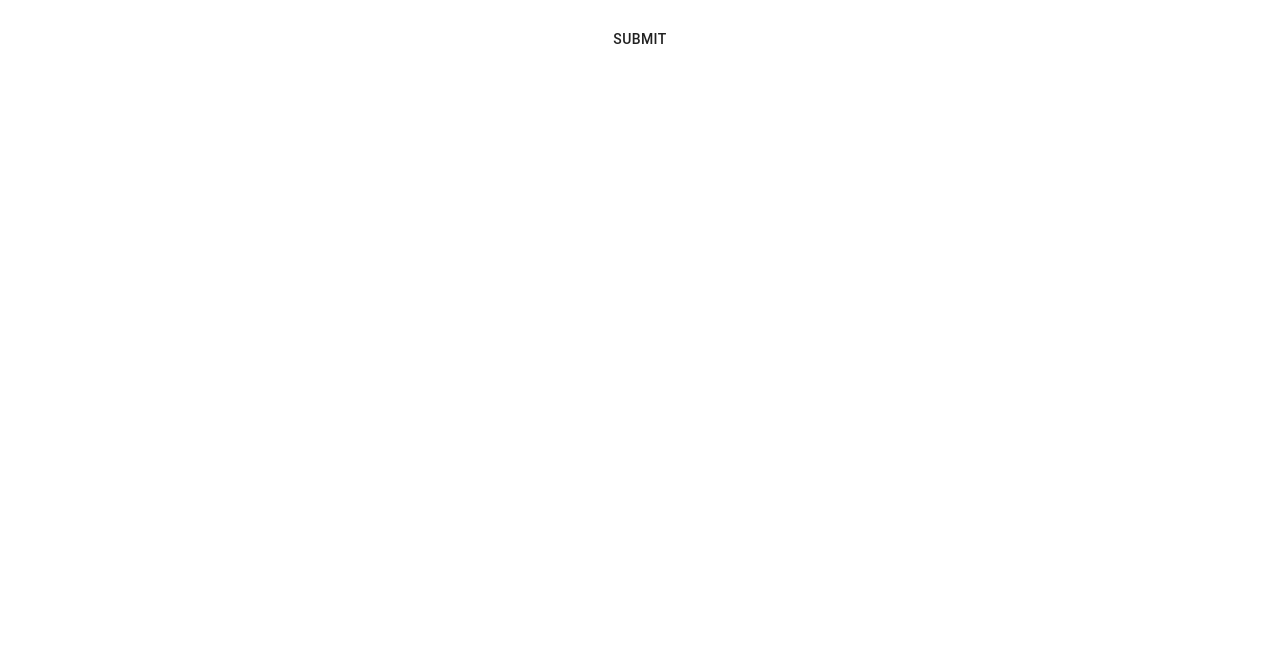
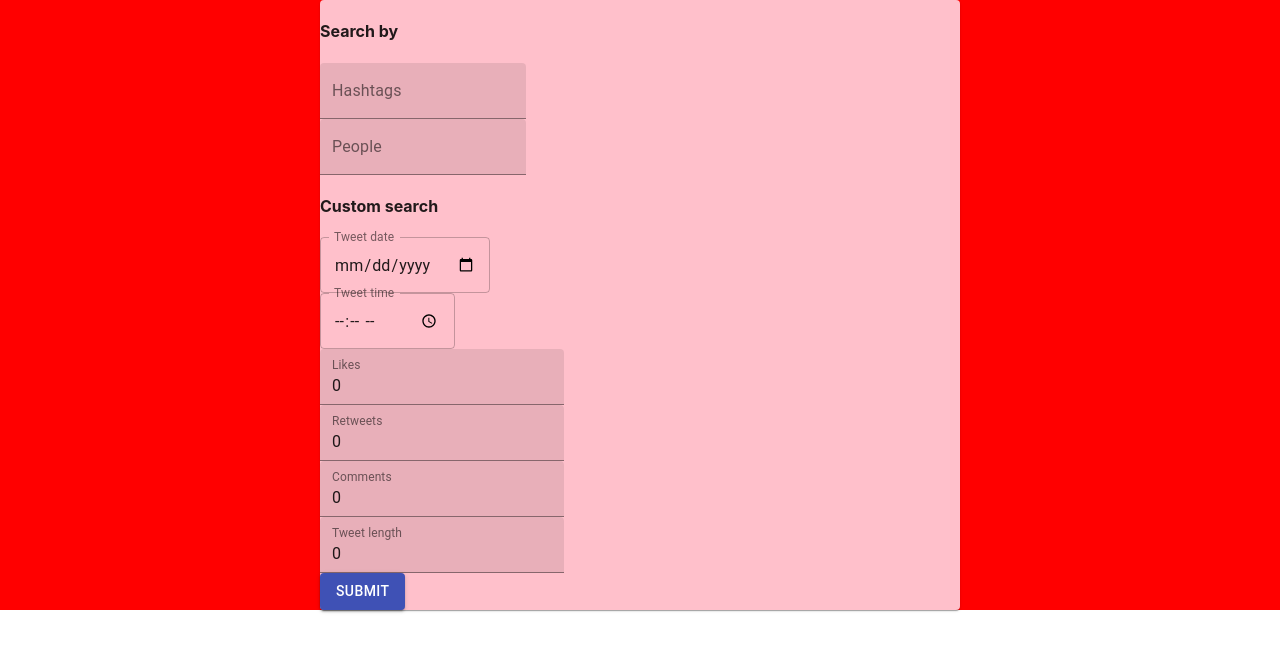
Before and after one commit to daveomri/twitter-metadata-reranking, a React (Create React App) app in the folder frontend/twimetaking/: page / in a window 1280 px wide. Shown: the top 652 px of the page. Built offline with nearby package versions, Linux system fonts and the light colour scheme; no server answers.

Commit message:
Almost finished the form

```diff
--- a/frontend/twimetaking/package.json
+++ b/frontend/twimetaking/package.json
@@ -7,6 +7,7 @@
     "@material-ui/core": "^4.11.2",
     "@material-ui/icons": "^4.11.2",
     "@material-ui/lab": "^4.0.0-alpha.58",
+    "@material-ui/pickers": "^3.2.7",
     "@material-ui/styles": "^4.11.4",
     "@testing-library/jest-dom": "^5.14.1",
     "@testing-library/react": "^11.2.7",
--- a/frontend/twimetaking/src/App.jsx
+++ b/frontend/twimetaking/src/App.jsx
@@ -1,22 +1,54 @@
-import React, { useState, useEffect } from 'react';
+/* eslint-disable no-unused-vars */
+import React, { useState } from 'react';
+import PropTypes from 'prop-types';
 
-import { Button } from '@material-ui/core';
-import './App.css';
+import { withStyles } from '@material-ui/core/styles';
 
-import TestPage from './components/TestPage';
+import { Grid } from '@material-ui/core';
 
-function App() {
-  const [initialState, setState] = useState([]);
+import SearchForm from './components/SearchForm';
+import Results from './components/Results';
 
-  useEffect(() => {
-    fetch('/api').then((response) => response.json().then((data) => {
-      setState(data);
-    }));
-  }, []);
+const styles = (theme) => ({
+  root: {
+    backgroundColor: 'red',
+  },
+});
+
+function App(props) {
+  const [state, setState] = useState(null);
+  const { classes } = props;
+
+  // useEffect(() => {
+  //   fetch('/api').then((response) => response.json().then((data) => {
+  //     setState(data);
+  //   }));
+  // }, []);
+
+  const handleSubmit = () => {};
 
   return (
-    <div className="App">
-      <TestPage data={initialState} />
+    <div className={classes.root}>
+      <Grid
+        container
+        justifyContent="center"
+        direction="column"
+        alignItems="center"
+      >
+        <Grid item xs={6}>
+          <SearchForm onSubmit={handleSubmit} />
+        </Grid>
+        <Grid item xs={6}>
+          {
+            state && (<Results data={state} />)
+          }
+        </Grid>
+      </Grid>
+    </div>
+  );
+}
+
+/**
       <Button
         onClick={async () => {
           const newData = {
@@ -41,8 +73,10 @@ function App() {
       >
         submit
       </Button>
-    </div>
-  );
-}
+ */
 
-export default App;
+App.propTypes = {
+  classes: PropTypes.objectOf(PropTypes.any).isRequired,
+};
+
+export default withStyles(styles)(App);
--- /dev/null
+++ b/frontend/twimetaking/src/components/Results.jsx
@@ -0,0 +1,29 @@
+/* eslint-disable no-unused-vars */
+/* eslint-disable react/jsx-curly-brace-presence */
+import React from 'react';
+import PropTypes from 'prop-types';
+
+import { withStyles } from '@material-ui/core/styles';
+
+import { Paper } from '@material-ui/core';
+
+const styles = (theme) => ({
+  root: {
+    width: '100%',
+  },
+});
+
+const Results = (props) => {
+  const { data } = props;
+  return (
+    <Paper>
+      {'this is somewhere where will the text lay'}
+    </Paper>
+  );
+};
+
+Results.propTypes = {
+  data: PropTypes.string.isRequired,
+};
+
+export default withStyles(styles)(Results);
--- /dev/null
+++ b/frontend/twimetaking/src/components/SearchForm.jsx
@@ -0,0 +1,185 @@
+/* eslint-disable react/jsx-props-no-spreading */
+/* eslint-disable react/jsx-tag-spacing */
+/* eslint-disable react/no-unused-prop-types */
+/* eslint-disable no-unused-vars */
+/* eslint-disable react/jsx-curly-brace-presence */
+import React, { useState } from 'react';
+import PropTypes, { number } from 'prop-types';
+
+import { withStyles } from '@material-ui/core/styles';
+
+import {
+  Paper,
+  TextField,
+  Button,
+  Grid,
+} from '@material-ui/core';
+
+const styles = (theme) => ({
+  paper: {
+    width: '100%',
+    backgroundColor: 'pink',
+  },
+});
+
+const defaultValues = {
+  hashtags: '',
+  people: '',
+
+  time: '',
+  timeWeight: 0,
+
+  date: '',
+  dateWeight: 0,
+
+  likes: 0,
+  likesWheight: 0,
+
+  retweets: 0,
+  retweetsWeight: 0,
+
+  comments: 0,
+  commentsWeight: 0,
+
+  length: 0,
+  lengthWeight: 0,
+
+  contains: '',
+};
+
+const SearchForm = (props) => {
+  // eslint-disable-next-line react/prop-types
+  const { onSubmit, classes } = props;
+  const [formValues, setFormValues] = useState(defaultValues);
+
+  const handleInputChange = (e) => {
+    const { name, value } = e.target;
+
+    setFormValues({
+      ...formValues,
+      [name]: value,
+    });
+  };
+
+  return (
+    <Paper className={classes.paper}>
+      <form onSubmit={onSubmit}>
+        <Grid container justifyContent="center" alignItems="center">
+          <Grid item xs={12}>
+            <h4>Search by</h4>
+          </Grid>
+          <Grid item xs={12}>
+            <TextField
+              id="hashtags-input"
+              name="hashtags"
+              label="Hashtags"
+              type="text"
+              value={formValues.hashtags}
+              onChange={handleInputChange}
+              multiline
+              maxRows={4}
+              variant="filled"
+            />
+          </Grid>
+          <Grid item xs={12}>
+            <TextField
+              id="people-input"
+              name="people"
+              label="People"
+              type="text"
+              value={formValues.people}
+              onChange={handleInputChange}
+              multiline
+              maxRows={4}
+              variant="filled"
+            />
+          </Grid>
+          <Grid item xs={12}><h4>Custom search</h4></Grid>
+          <Grid item xs={12}>
+            <TextField
+              label="Tweet date"
+              type="date"
+              name="date"
+              value={formValues.date}
+              onChange={handleInputChange}
+              InputLabelProps={{ shrink: true }}
+              variant="outlined"
+            />
+          </Grid>
+          <Grid item xs={12}>
+            <TextField
+              label="Tweet time"
+              type="time"
+              name="time"
+              value={formValues.time}
+              onChange={handleInputChange}
+              InputLabelProps={{ shrink: true }}
+              inputProps={{
+                step: 300, // 5 min
+              }}
+              variant="outlined"
+            />
+          </Grid>
+        </Grid>
+        <Grid item xs={12}>
+          <TextField
+            id="likes-num"
+            name="likes"
+            label="Likes"
+            type="number"
+            InputProps={{ inputProps: { min: 0 } }}
+            value={formValues.likes}
+            onChange={handleInputChange}
+            variant="filled"
+          />
+        </Grid>
+        <Grid item xs={12}>
+          <TextField
+            id="retweets-num"
+            name="retweets"
+            label="Retweets"
+            type="number"
+            InputProps={{ inputProps: { min: 0 } }}
+            value={formValues.retweets}
+            onChange={handleInputChange}
+            variant="filled"
+          />
+        </Grid>
+        <Grid item xs={12}>
+          <TextField
+            id="comments-num"
+            name="comments"
+            label="Comments"
+            type="number"
+            InputProps={{ inputProps: { min: 0 } }}
+            value={formValues.comments}
+            onChange={handleInputChange}
+            variant="filled"
+          />
+        </Grid>
+        <Grid item xs={12}>
+          <TextField
+            id="Length-num"
+            name="length"
+            label="Tweet length"
+            type="number"
+            InputProps={{ inputProps: { min: 0 } }}
+            value={formValues.length}
+            onChange={handleInputChange}
+            variant="filled"
+          />
+        </Grid>
+        <Button variant="contained" color="primary" type="submit">
+          Submit
+        </Button>
+      </form>
+    </Paper>
+  );
+};
+
+SearchForm.propTypes = {
+  data: PropTypes.string.isRequired,
+  classes: PropTypes.objectOf(PropTypes.any).isRequired,
+};
+
+export default withStyles(styles)(SearchForm);
```
Also changed, not shown: 1 other file (tests, documents, lock files or other folders).
